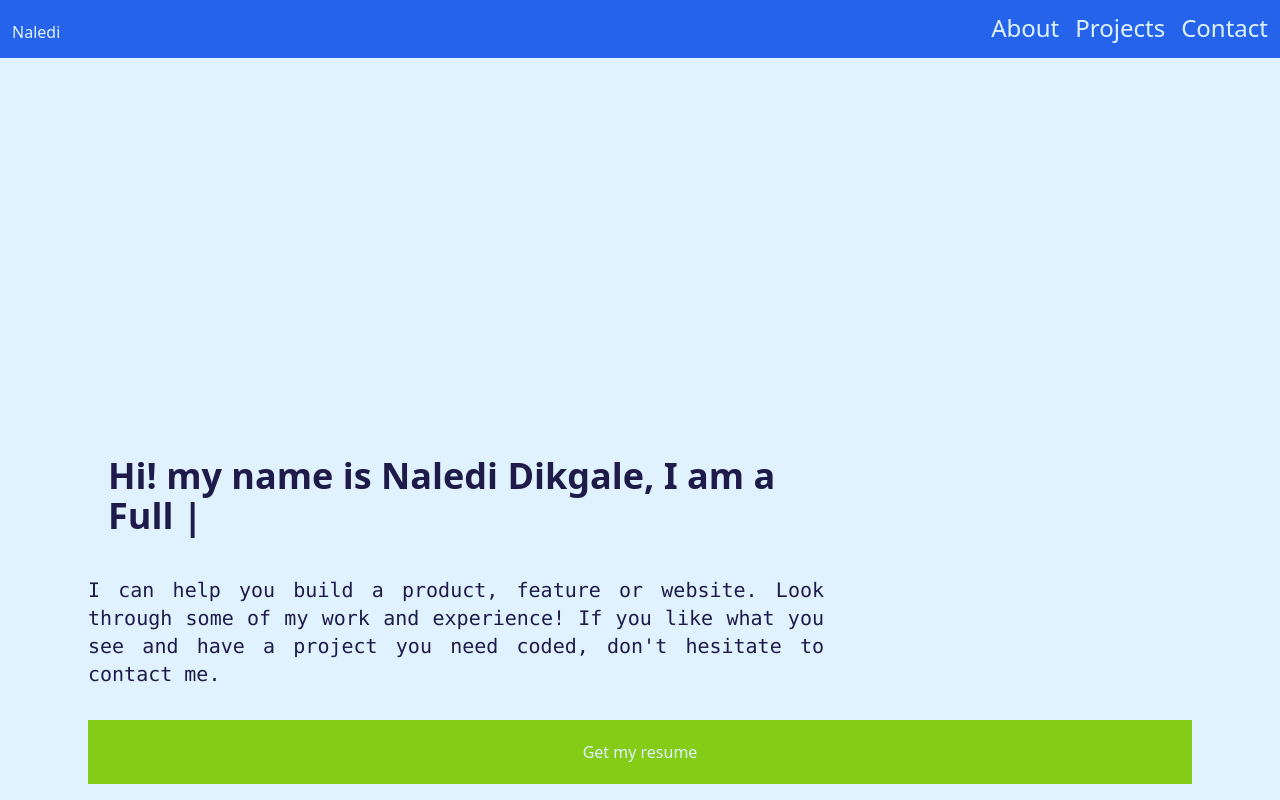
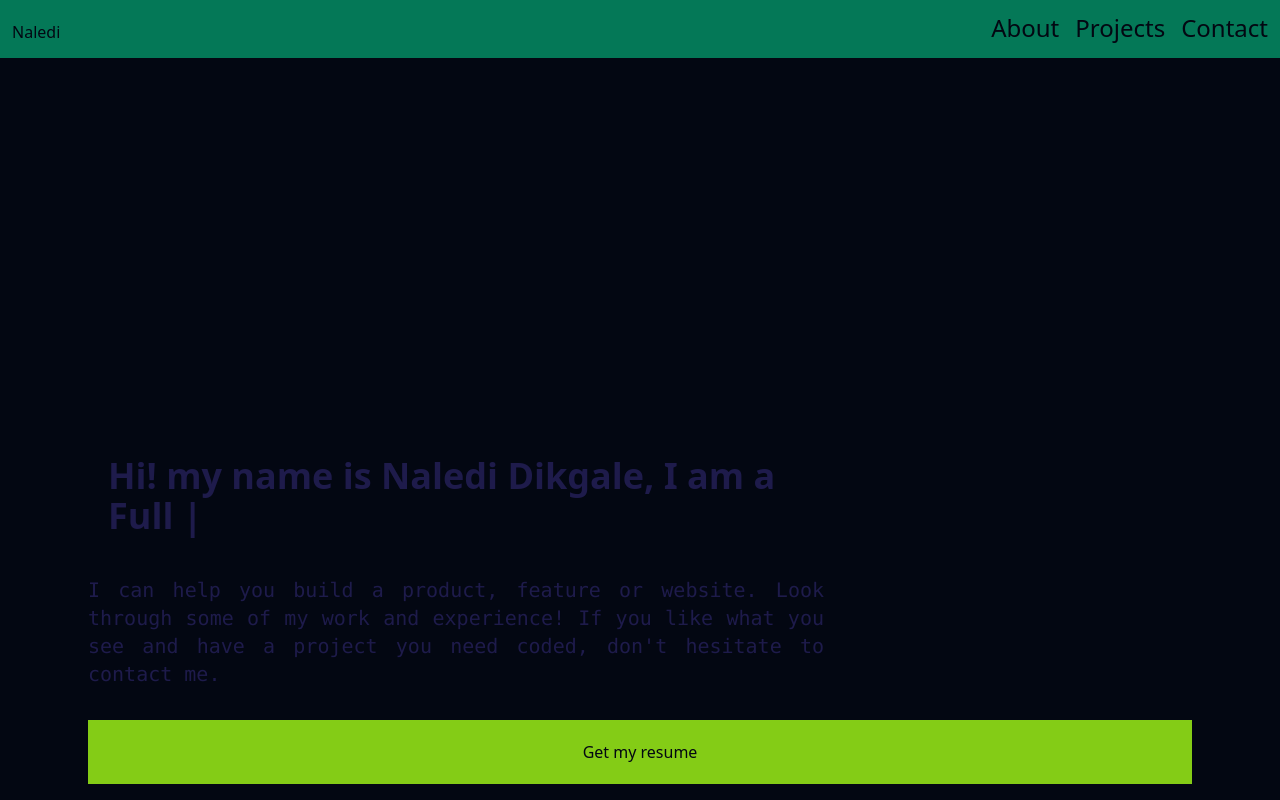
Before and after one commit to Naledi-Dikgale/my-portfolio, a React (Vite) app: page / in a window 1280 px wide. Shown: the top 800 px of the page. Built offline with nearby package versions, Linux system fonts and the light colour scheme.

Commit message:
Update colours

```diff
--- a/tailwind.config.js
+++ b/tailwind.config.js
@@ -7,8 +7,8 @@ export default {
   theme: {
     extend: {
       colors: {
-        primary: "#e0f2fe",
-        secondary: "#2563eb",
+        primary: "#030712",
+        secondary: "#047857",
         dimWhite: "#171717",
         dimBlue: "#ccd6f6",
         green: "#caefc1"
@@ -17,7 +17,7 @@ export default {
         poppins: ["Poppins", "sans-serif"],
       },
       backgroundImage: {
-        hero: "url('/images/herobg.svg')"
+        hero: "url('/images/universe.png')"
       }
     },
     // screens: {
```
